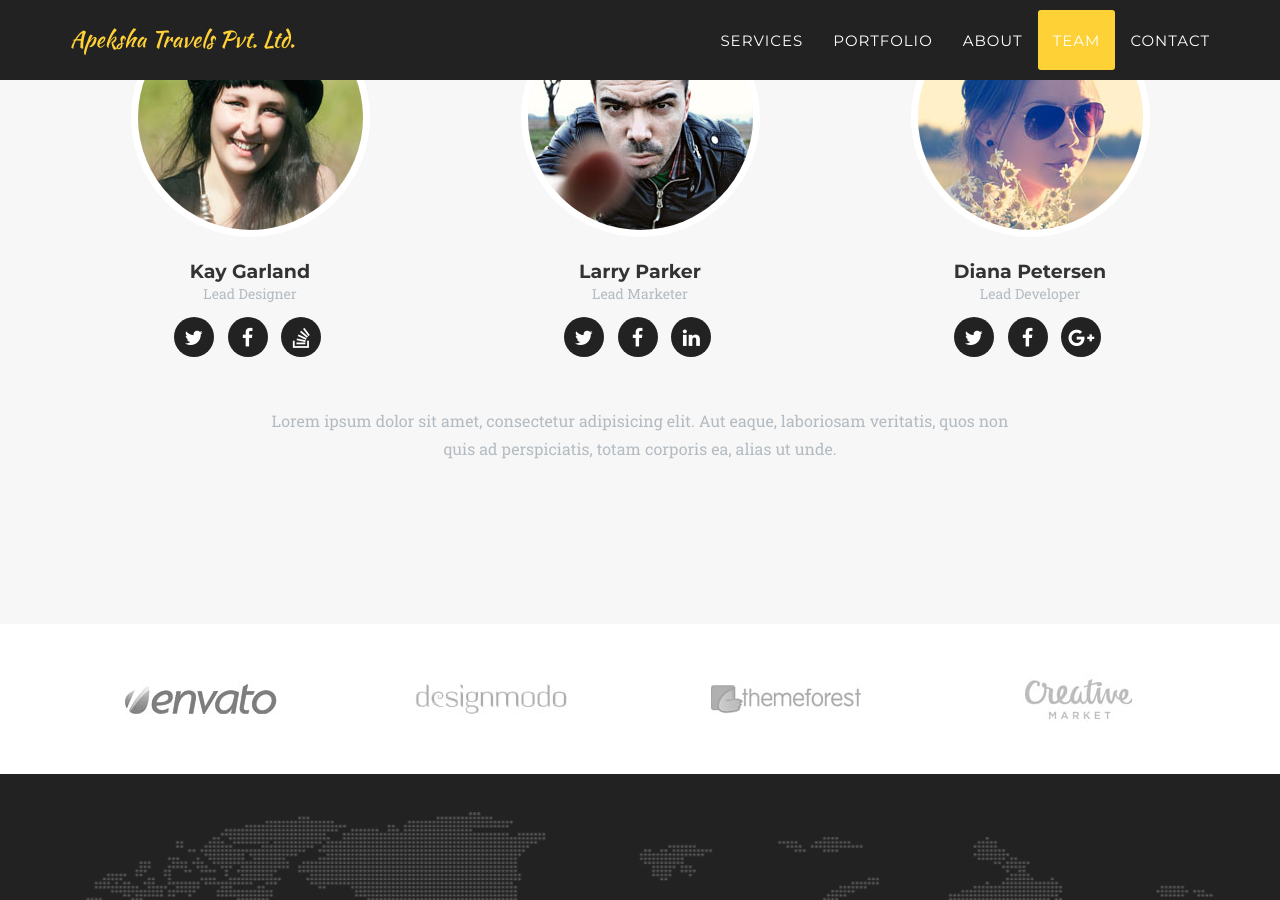
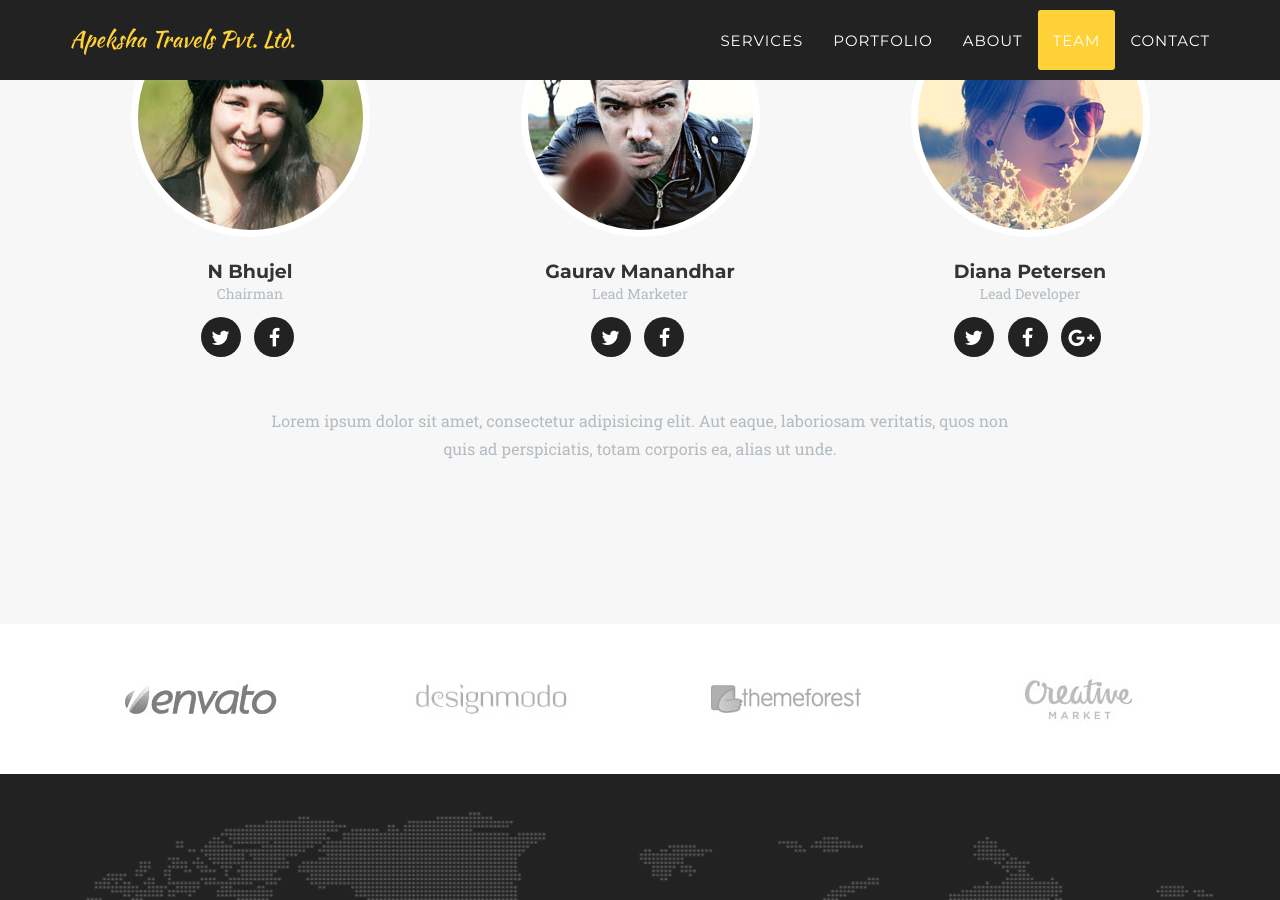
Before and after one commit to gauravmanandhar/apekshatravels.com.np, a Jekyll site: the page built from index.html, in a window 1280 px wide and 900 px high, scrolled down 4875 px. Built offline with Jekyll 4.4.1, drawn with Linux system fonts in a browser that asks for light colours; some web fonts are replaced.

Commit message:
Change at out team

```diff
--- a/_config.yml
+++ b/_config.yml
@@ -9,18 +9,18 @@ description: "Write an awesome description for your new site here. You can edit
 
 # Team names, titles and social links
 people:
-- name: Kay Garland
+- name: N Bhujel
   pic: 1
-  position: Lead Designer
+  position: Chairman
   social:
     - title: twitter
       url: #
     - title: facebook
       url: #
-    - title: stack-overflow
-      url: #
+    #- title: stack-overflow
+    #  url: #
 
-- name: Larry Parker
+- name: Gaurav Manandhar
   pic: 2
   position: Lead Marketer
   social:
@@ -28,8 +28,8 @@ people:
       url: #
     - title: facebook
       url: #
-    - title: linkedin
-      url: #
+   # - title: linkedin
+   #   url: #
 
 - name: Diana Petersen
   pic: 3
@@ -57,8 +57,8 @@ social:
 
 # Postal address (add as many lines as necessary)
 address:
-  - line: 3481 Melrose Place
-  - line: Beverly Hills, CA 90210
+  - line: Maitighar - 11
+  - line: Kathmandu, Nepal
 
 # Build settings
 markdown: kramdown
```
